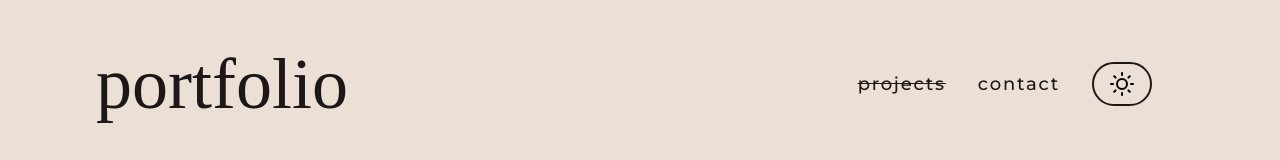
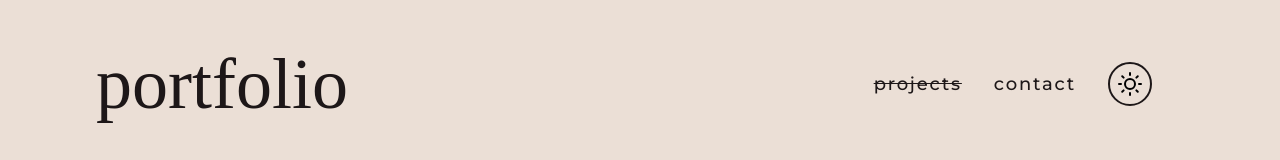
Before and after one commit to fexgroot/my-portfolio, a React (Vite) app: page /projects in a window 1280 px wide. Shown: the top 160 px of the page. Built offline with nearby package versions, Linux system fonts and the light colour scheme; a web font is replaced by a local one.

Commit message:
btn class fixes

```diff
--- a/src/components/Button.jsx
+++ b/src/components/Button.jsx
@@ -4,7 +4,7 @@ const Button = ({ href, children, className, onClick, ...props }) => {
     <Tag
       href={href}
       onClick={onClick}
-      className={`border-pri hover:bg-pri dark:border-sec hover:text-sec dark:text-sec dark:hover:text-pri dark:hover:bg-sec flex w-fit items-center justify-center gap-2 border-2 px-4 py-2 font-medium ${className}`}
+      className={`border-pri hover:bg-pri dark:border-sec hover:text-sec dark:text-sec dark:hover:text-pri dark:hover:bg-sec flex w-fit items-center justify-center gap-2 border-2 font-medium ${className}`}
       {...props}
     >
       {children}
--- a/src/components/ThemeToggle.jsx
+++ b/src/components/ThemeToggle.jsx
@@ -27,7 +27,7 @@ const ThemeToggle = () => {
         data-tooltip-content="Toggle theme"
         data-tooltip-variant={darkMode ? "light" : "dark"}
         onClick={() => setDarkMode(!darkMode)}
-        className="rounded-full px-2"
+        className="rounded-full p-2"
       >
         {darkMode ? <Icon.Moon /> : <Icon.Sun />}
       </Button>
--- a/src/pages/Contact.jsx
+++ b/src/pages/Contact.jsx
@@ -9,7 +9,7 @@ export default function Contact() {
         If you’d like to chat about a project or need help with something, feel
         free to send me an email. I’ll get back to you as soon as possible!
       </p>
-      <Button href="mailto:contact@my-portfolio.com">
+      <Button href="mailto:contact@my-portfolio.com" className={"px-4 py-2"}>
         <Icon.Mail strokeWidth={1.5} />
         Send an email
       </Button>
--- a/src/pages/Projects.jsx
+++ b/src/pages/Projects.jsx
@@ -9,7 +9,7 @@ export default function Projects() {
         with React and Tailwind CSS. I’m passionate about creating delightful
         user experiences and solving complex problems with simple solutions.
       </p>
-      <Button>Learn more</Button>
+      <Button className={"px-4 py-2"}>Learn more</Button>
     </div>
   );
 }
```
